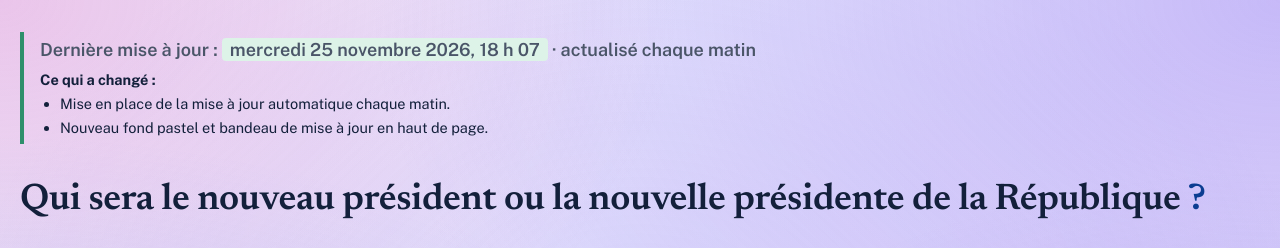
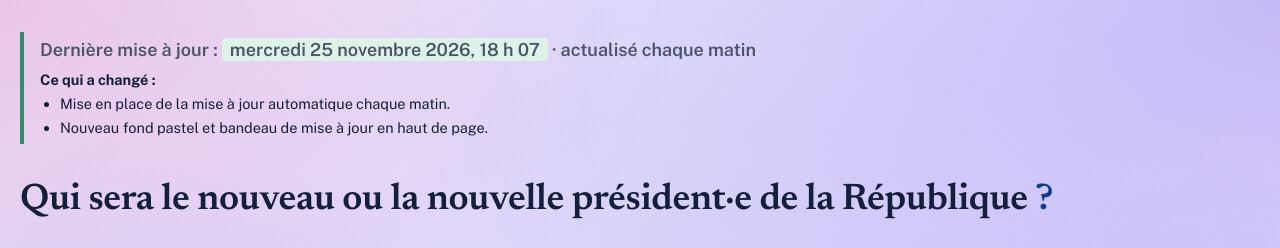
Before and after one commit to maurelpr-arch/presidentielle-2027, a plain HTML site: page index.html in a window 1280 px wide. Shown: the top 248 px of the page. Drawn offline with nearby package versions, Linux system fonts and the light colour scheme.

Commit message:
Titre en écriture inclusive : « Qui sera le nouveau ou la nouvelle président·e de la République ? »

```diff
--- a/index.html
+++ b/index.html
@@ -197,7 +197,7 @@ header.top .intro{font-size:16px}
     </div>
 
     <section class="hero" aria-labelledby="h-hero">
-      <h2 class="hero-q" id="h-hero">Qui sera le nouveau président ou la nouvelle présidente de la République<span class="hero-qm">&nbsp;?</span></h2>
+      <h2 class="hero-q" id="h-hero">Qui sera le nouveau ou la nouvelle président·e de la République<span class="hero-qm">&nbsp;?</span></h2>
       <div class="hero-box">
         <div class="hero-stage" id="hero-stage" aria-hidden="true"></div>
         <div class="hero-steps" id="hero-steps" aria-hidden="true"></div>
```
